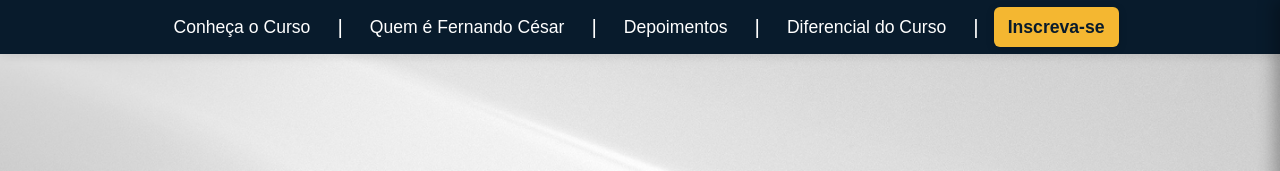
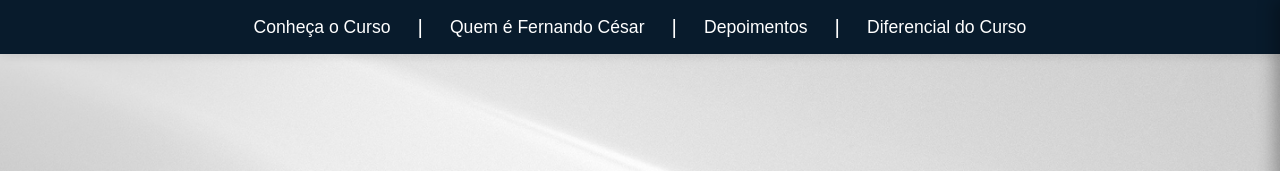
Before and after one commit to devgabrielcaldas/portugues-em-modulos, a plain HTML site: page index.html in a window 1280 px wide. Shown: the top 171 px of the page. Drawn offline with Linux system fonts and the light colour scheme; a web font is replaced by a local one.

Commit message:
correcao botao inscreva-se

```diff
--- a/index.html
+++ b/index.html
@@ -29,8 +29,8 @@
             <li><a href="#depoimentos">Depoimentos</a></li>
             <li><span class="barra">|</span></li>
             <li><a href="#diferencial">Diferencial do Curso</a></li>
-            <li><span class="barra">|</span></li>
-            <li>
+            <!-- <li><span class="barra">|</span></li> -->
+            <!-- <li>
             <a
                 href="https://pay.hotmart.com/I100571051S"
                 class="inscreva-se"
@@ -39,7 +39,7 @@
                 >
                 Inscreva-se
                 </a>
-            </li>
+            </li> -->
             </ul>
         </nav>
         <aside id="mobileMenu" class="mobile-drawer" aria-hidden="true">
@@ -49,11 +49,11 @@
                 <li><a href="#quem-e">Quem é Fernando César</a></li>
                 <li><a href="#depoimentos">Depoimentos</a></li>
                 <li><a href="#diferencial">Diferencial do Curso</a></li>
-                <li>
+                <!-- <li>
                 <a href="https://pay.hotmart.com/I100571051S" class="inscreva-se" target="_blank" rel="noopener">
                     Inscreva-se
                 </a>
-                </li>
+                </li> -->
             </ul>
         </aside>
         <div id="backdrop" class="backdrop" hidden></div>
```
